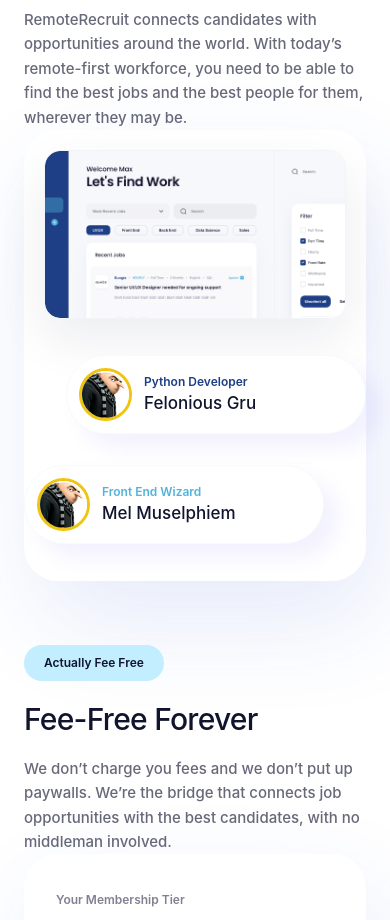
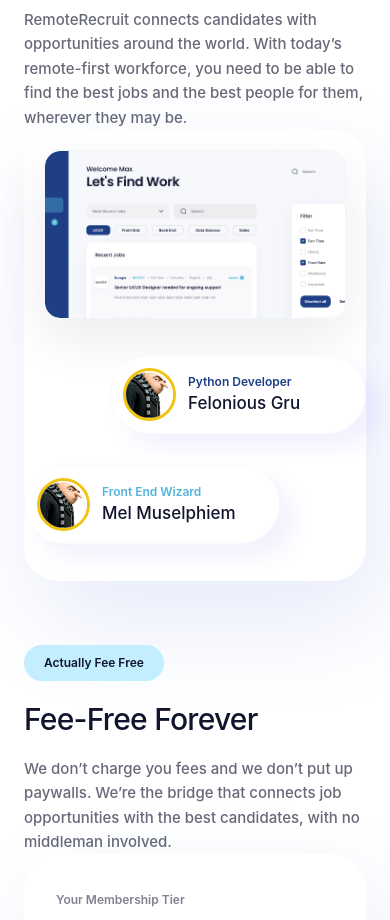
Before and after one commit to siam-khan-alt/remote-recruit, a React (Vite) app: page / in a window 390 px wide. Shown: the part 880-1800 px from the top of the page. Built offline with nearby package versions, Linux system fonts and the light colour scheme.

Commit message:
[Add]: add readme.md and some responsivness fix

```diff
--- a/src/App.jsx
+++ b/src/App.jsx
@@ -14,8 +14,8 @@
     <div className="relative w-full min-h-screen bg-white">
       <Navbar/>
       <Hero/>
-      <GlobalReach/>
-      <FeeFreeForever/>
+       <GlobalReach/>
+       <FeeFreeForever/>
       <ShowcaseTalents/>
       <ReadyToWork/>
       <CommonQuestions/>
--- a/src/components/ui/UserCard.jsx
+++ b/src/components/ui/UserCard.jsx
@@ -17,7 +17,7 @@
       whileInView={{ opacity: 1, x: 0 }}
       viewport={{ once: true }}
       transition={{ duration: 0.6, delay: delay }}
-      className={`absolute w-75 md:w-88 bg-white p-3 pr-8 rounded-full shadow-[14px_13px_20px_0px_rgba(135,129,245,0.11)] flex items-center gap-3 border border-[#F8FAFC] z-20 ${className}`}
+      className={`absolute w-64 md:w-88 bg-white p-3 pr-8 rounded-full shadow-[14px_13px_20px_0px_rgba(135,129,245,0.11)] flex items-center gap-3 border border-[#F8FAFC] z-20 ${className}`}
     >
       {/* avatar */}
       <div className={`w-[53px] h-[53px] rounded-full overflow-hidden flex items-center justify-center shrink-0 ${avatarBg} ${avatarBorder} ${avatarClass}`}>
--- a/src/sections/CommonQuestions.jsx
+++ b/src/sections/CommonQuestions.jsx
@@ -4,7 +4,7 @@
 export default function CommonQuestions() {
 
   return (
-    <section className="w-full bg-white py-20 md:pt-37 md:pb-[213px] flex justify-center items-center">
+    <section className=" bg-white py-20 md:pt-37 md:pb-[213px] flex justify-center items-center">
       <div className="w-full max-w-260 mx-auto px-6 md:px-12 lg:px-0 flex flex-col items-start">
 
         {/* title */}
--- a/src/sections/GlobalReach.jsx
+++ b/src/sections/GlobalReach.jsx
@@ -19,7 +19,7 @@
         />
 
         {/* right  */}
-        <div className=" relative w-full max-w-[355px] md:w-[355px] h-[451px] md:h-full p-5 rounded-[34px] bg-white flex flex-col items-start shadow-[14px_41px_100px_0px_rgba(49,89,211,0.12)] ">
+        <div className=" relative w-full md:w-[355px] h-[451px] md:h-full p-5 rounded-[34px] bg-white flex flex-col items-start shadow-[14px_41px_100px_0px_rgba(49,89,211,0.12)] ">
           {/* Floating Dot */}
           <div className="absolute hidden md:flex  -left-4 w-[22px] h-[22px] z-10 animate-pulse">
             <img
--- a/src/sections/ReadyToWork.jsx
+++ b/src/sections/ReadyToWork.jsx
@@ -16,7 +16,7 @@
           className="w-full h-full object-cover"
         />
       </div>
-      <div className="absolute top-0 right-0 w-125 h-125 bg-[#52B4DA]/15 rounded-full blur-[120px] pointer-events-none z-1" />
+      <div className="absolute top-0 right-0 w-[250px] h-[250px] md:w-[500px] md:h-[500px] bg-[#52B4DA]/15 rounded-full blur-[120px] pointer-events-none z-1" />
 
       <div className="w-full flex md:flex-row flex-col gap-12 md:gap-16 lg:gap-24 items-end relative z-10 px-6 md:px-0 md:pr-12 lg:pr-24">
         {/* Left Side */}
```
Also changed, not shown: 1 other file (tests, documents, lock files or other folders).
